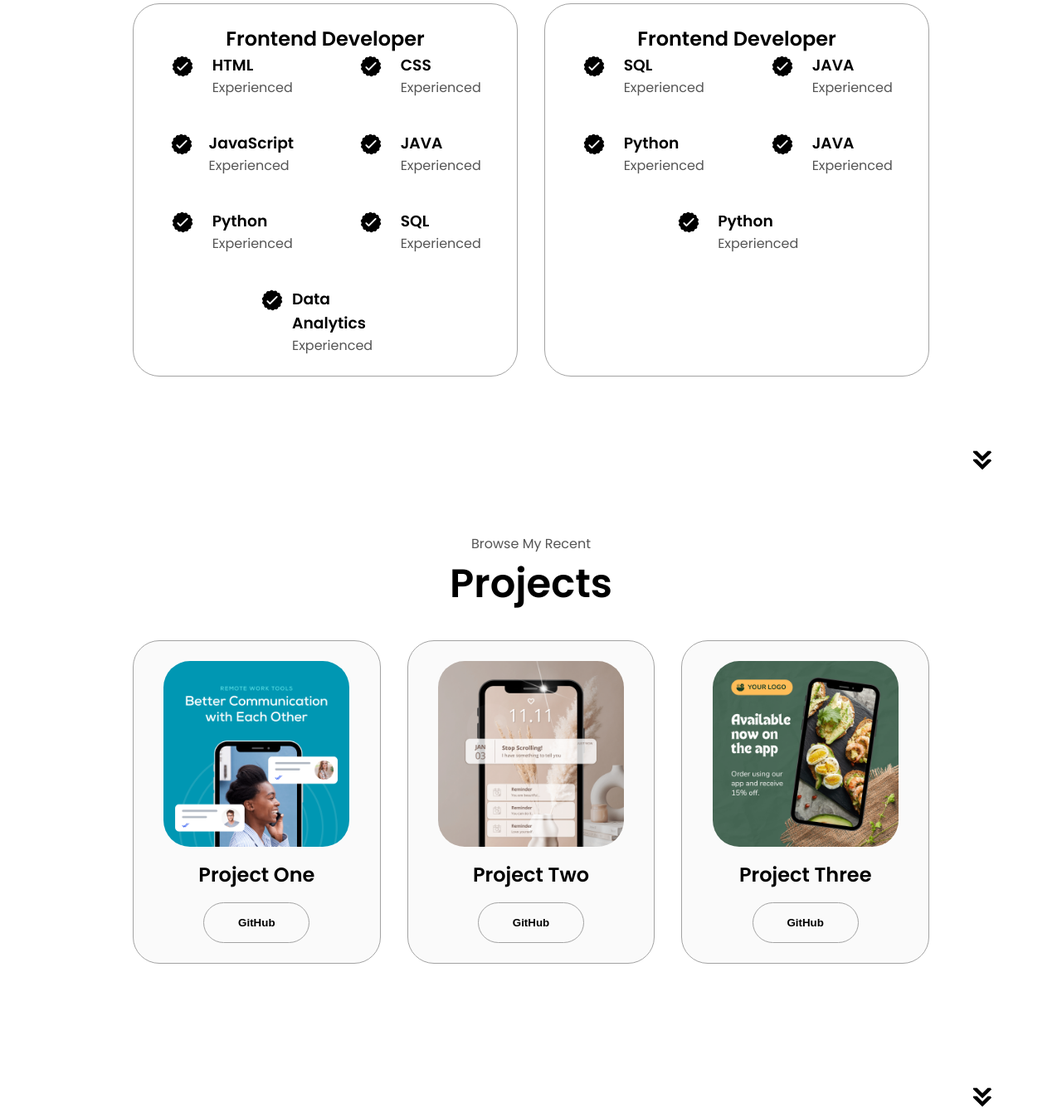
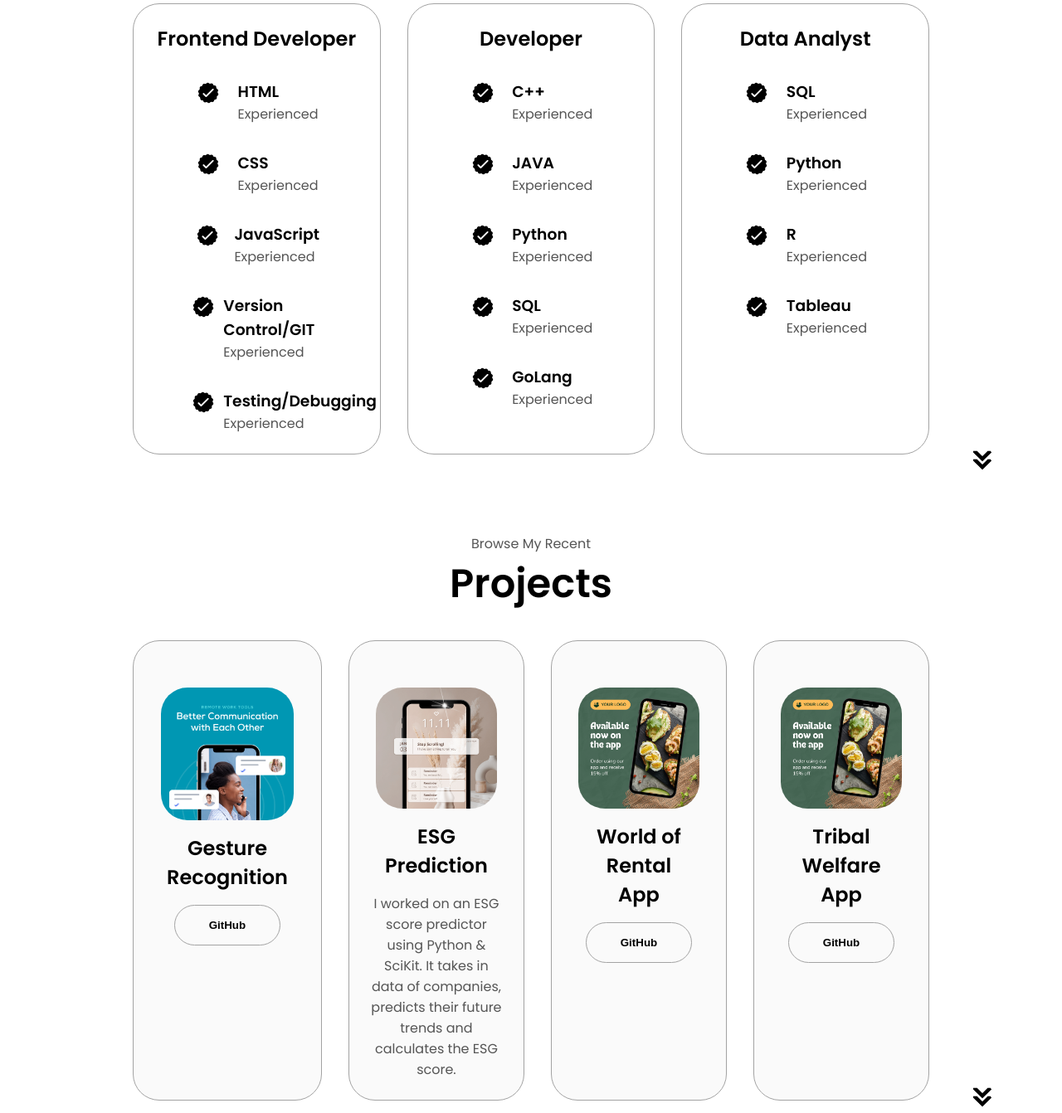
Before and after one commit to LokeshDivvela/Resume, a plain HTML site: page Index.html in a window 1280 px wide. Shown: the part 1821-3163 px from the top of the page at 83% size. Drawn offline with Linux system fonts and the light colour scheme.

Commit message:
ProjectsUpdate

```diff
--- a/Index.html
+++ b/Index.html
@@ -61,23 +61,23 @@
         <h1 class="title">About Me</h1>
         <div class="section-container">
             <div class="section__pic-container">
-                <img src="./Assets/USA Passport Size (1).jpg" alt="Profile picture" class="about-pic"/>
+                <img src="./Assets/Lokesh_About.PNG" alt="Profile picture" class="about-pic"/>
             </div>
             <div class="about-details-container">
                 <div class="about-containers">
                     <div class="details-container">
                         <img src="./Assets/experience.png" alt="Experience icon" class="icon">
                         <h3>Experience</h3>
-                        <p>2+ years <br>Frontend Developer</p>
+                        <p>2 years <br>Developer & Data Analyst</p>
                     </div>
                     <div class="details-container">
                         <img src="./Assets/education.png" alt="Education icon" class="icon">
                         <h3>Education</h3>
-                        <p>Bachelors in Computer Science<br>Masters in Business Analytics</p>
+                        <p>Bachelors in Computer Science<br>&<br>Masters in Business Analytics</p>
                     </div>
                 </div>
                 <div class="text-container">
-                    <p><br>Lorem ipsum dolor sit amet consectetur adipisicing elit. Quam eveniet obcaecati eum eaque rem vitae cupiditate quis amet, architecto non vel, iste exercitationem neque sequi autem animi ratione aperiam! Reprehenderit.</p>
+                    <p><br>I'm Lokesh, a 2023 graduate equipped with a Masters in Business Analytics from the University of Texas at Dallas. I also have a Bachelors in Computer Science, from New Horizon College of Engineering. I am currently looking for full time opportunities to further my career.</p>
                 </div>
             </div>
         </div>
@@ -115,6 +115,47 @@
                         <article>
                             <img src="./Assets/checkmark.png" alt="Experience icon" class="icon">
                             <div>
+                                <h3>Version Control/GIT</h3>
+                                <p>Experienced</p>
+                            </div>
+                        </article>
+                        <article>
+                            <img src="./Assets/checkmark.png" alt="Experience icon" class="icon">
+                            <div>
+                                <h3>Testing/Debugging</h3>
+                                <p>Experienced</p>
+                            </div>
+                        </article>
+                        <!-- <article>
+                            <img src="./Assets/checkmark.png" alt="Experience icon" class="icon">
+                            <div>
+                                <h3>SQL</h3>
+                                <p>Experienced</p>
+                            </div>
+                        </article>
+                        <article>
+                            <img src="./Assets/checkmark.png" alt="Experience icon" class="icon">
+                            <div>
+                                <h3>Data Analytics</h3>
+                                <p>Experienced</p>
+                            </div>
+                        </article> -->
+
+                    </div>
+                </div>
+                <div class="details-container">
+                    <h2 class="experience-sub-title">Developer</h2>
+                    <div class="article-container">
+                        <article>
+                            <img src="./Assets/checkmark.png" alt="Experience icon" class="icon">
+                            <div>
+                                <h3>C++</h3>
+                                <p>Experienced</p>
+                            </div>
+                        </article>
+                        <article>
+                            <img src="./Assets/checkmark.png" alt="Experience icon" class="icon">
+                            <div>
                                 <h3>JAVA</h3>
                                 <p>Experienced</p>
                             </div>
@@ -136,27 +177,19 @@
                         <article>
                             <img src="./Assets/checkmark.png" alt="Experience icon" class="icon">
                             <div>
-                                <h3>Data Analytics</h3>
+                                <h3>GoLang</h3>
                                 <p>Experienced</p>
                             </div>
                         </article>
-
                     </div>
                 </div>
                 <div class="details-container">
-                    <h2 class="experience-sub-title">Frontend Developer</h2>
+                    <h2 class="experience-sub-title">Data Analyst</h2>
                     <div class="article-container">
                         <article>
                             <img src="./Assets/checkmark.png" alt="Experience icon" class="icon">
                             <div>
                                 <h3>SQL</h3>
-                                <p>Experienced</p>
-                            </div>
-                        </article>
-                        <article>
-                            <img src="./Assets/checkmark.png" alt="Experience icon" class="icon">
-                            <div>
-                                <h3>JAVA</h3>
                                 <p>Experienced</p>
                             </div>
                         </article>
@@ -170,17 +203,39 @@
                         <article>
                             <img src="./Assets/checkmark.png" alt="Experience icon" class="icon">
                             <div>
-                                <h3>JAVA</h3>
+                                <h3>R</h3>
                                 <p>Experienced</p>
                             </div>
                         </article>
                         <article>
                             <img src="./Assets/checkmark.png" alt="Experience icon" class="icon">
                             <div>
-                                <h3>Python</h3>
+                                <h3>Tableau</h3>
                                 <p>Experienced</p>
                             </div>
                         </article>
+                        <!-- <article>
+                            <img src="./Assets/checkmark.png" alt="Experience icon" class="icon">
+                            <div>
+                                <h3>Testing/Debugging</h3>
+                                <p>Experienced</p>
+                            </div>
+                        </article> -->
+                        <!-- <article>
+                            <img src="./Assets/checkmark.png" alt="Experience icon" class="icon">
+                            <div>
+                                <h3>SQL</h3>
+                                <p>Experienced</p>
+                            </div>
+                        </article>
+                        <article>
+                            <img src="./Assets/checkmark.png" alt="Experience icon" class="icon">
+                            <div>
+                                <h3>Data Analytics</h3>
+                                <p>Experienced</p>
+                            </div>
+                        </article> -->
+
                     </div>
                 </div>
             </div>
@@ -196,7 +251,7 @@
                 <div class="article-container">
                     <img src="./Assets/project-1.png" alt="Project 1" class="project-img">
                 </div>
-                <h2 class="experience-sub-title project-title">Project One</h2>
+                <h2 class="experience-sub-title project-title">Gesture Recognition</h2>
                 <div class="btn-container">
                     <button class="btn btn-color-2 project-btn" onclick="location.href='https://github.com/LokeshDivvela'">
                         GitHub
@@ -210,7 +265,22 @@
                 <div class="article-container">
                     <img src="./Assets/project-2.png" alt="Project 2" class="project-img">
                 </div>
-                <h2 class="experience-sub-title project-title">Project Two</h2>
+                <h2 class="experience-sub-title project-title">ESG Prediction</h2>
+                <div class="btn-container">
+                    <p class="text-container">I worked on an ESG score predictor using Python & SciKit. It takes in data of companies, predicts their future trends and calculates the ESG score.</p>
+                    <!-- <button class="btn btn-color-2 project-btn" onclick="location.href='https://github.com/LokeshDivvela'">
+                        GitHub
+                    </button> -->
+                    <!-- <button class="btn btn-color-2 project-btn" onclick="location.href='https://github.com/LokeshDivvela'">
+                        Live Demo
+                    </button> -->
+                </div>
+            </div>
+            <div class="details-container color-container">
+                <div class="article-container">
+                    <img src="./Assets/project-3.png" alt="Project 3" class="project-img">
+                </div>
+                <h2 class="experience-sub-title project-title">World of Rental App</h2>
                 <div class="btn-container">
                     <button class="btn btn-color-2 project-btn" onclick="location.href='https://github.com/LokeshDivvela'">
                         GitHub
@@ -224,7 +294,7 @@
                 <div class="article-container">
                     <img src="./Assets/project-3.png" alt="Project 3" class="project-img">
                 </div>
-                <h2 class="experience-sub-title project-title">Project Three </h2>
+                <h2 class="experience-sub-title project-title">Tribal Welfare App </h2>
                 <div class="btn-container">
                     <button class="btn btn-color-2 project-btn" onclick="location.href='https://github.com/LokeshDivvela'">
                         GitHub
--- a/mediaqueries.css
+++ b/mediaqueries.css
@@ -111,5 +111,6 @@
 
     .text-container {
         text-align: justify;
+        /* margin-left: 1rem; */
     }
 }
--- a/style.css
+++ b/style.css
@@ -334,8 +334,9 @@ section {
     text-align: initial;
     flex-wrap: wrap;
     flex-direction: row;
-    gap: 2.5rem;
+    gap: 2rem;
     justify-content: space-around;
+    margin-top: 2rem;
 }
 
 article {
```
Also changed, not shown: Assets/Lokesh_About.PNG (added), Assets/Profile_pic.png (added), Assets/Profile_pic1.png (added), 1 other file.
